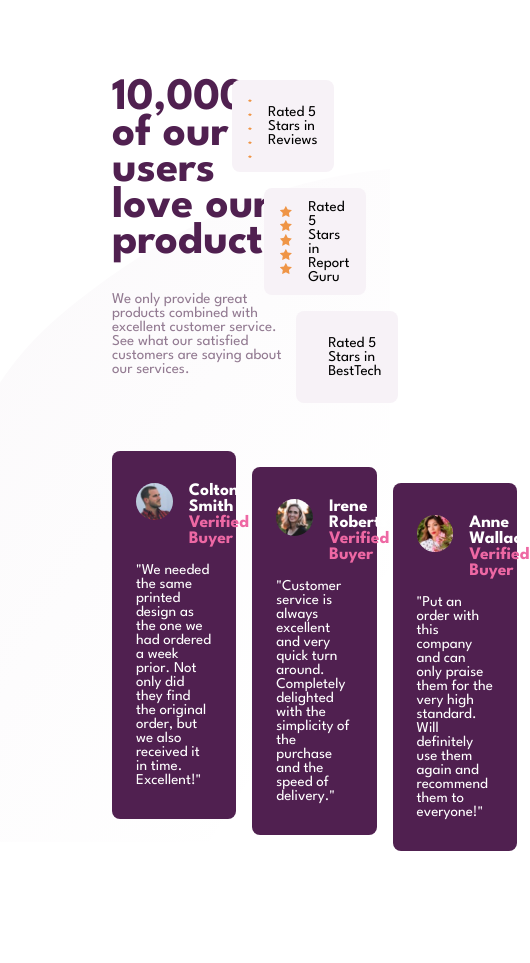
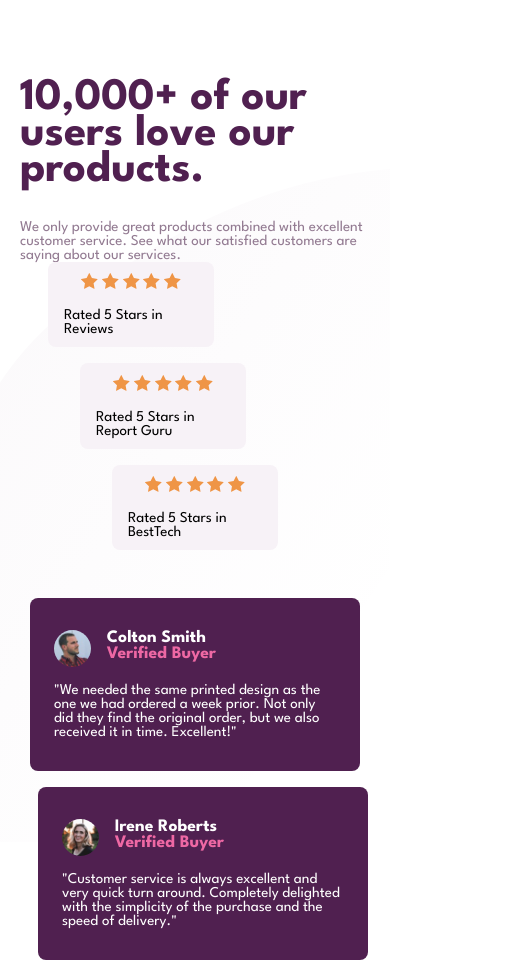
Before and after one commit to CoroWright/social-proof-section, a plain HTML site: page index.html in a window 390 px wide. Shown: the top 963 px of the page, 530 px wide, since content can reach past the window. Before the commit the page ends 899 px from the top, so only its background shows below. Drawn offline with Linux system fonts and the light colour scheme.

Commit message:
added a media query

```diff
--- a/index.html
+++ b/index.html
@@ -33,7 +33,7 @@
 
     <div class="container-2">
 
-      <div class="reviews [ COMPOSITION | starratings-flex starratings-padding starratings-reviews-left starratings-gap starratings-first ] [ UTILITY | starratings-bgcolor starratings-border-radius ]">
+      <div class="reviews 5-star-reviews [ COMPOSITION | starratings-flex starratings-padding starratings-reviews-left starratings-gap starratings-first ] [ UTILITY | starratings-bgcolor starratings-border-radius ]">
         <div class="star">
           <img src="images/icon-star.svg">
           <img src="images/icon-star.svg">
@@ -45,7 +45,7 @@
         <p>Rated 5 Stars in Reviews</p>
       </div>
 
-      <div class="report-guru [ COMPOSITION | starratings-flex starratings-padding starratings-margin-top starratings-gap starratings-middle ] [ UTILITY | starratings-bgcolor starratings-border-radius ]">
+      <div class="report-guru 5-star-reviews [ COMPOSITION | starratings-flex starratings-padding starratings-margin-top starratings-gap starratings-middle ] [ UTILITY | starratings-bgcolor starratings-border-radius ]">
         <div class="star">
           <img src="images/icon-star.svg">
           <img src="images/icon-star.svg">
@@ -57,7 +57,7 @@
         <p>Rated 5 Stars in Report Guru</p>
       </div>
 
-      <div class="best-tech [ COMPOSITION | starratings-flex starratings-padding starratings-margin-top starratings-gap ] [ UTILITY | starratings-bgcolor starratings-border-radius ]">
+      <div class="best-tech [ COMPOSITION 5-star-reviews | starratings-flex starratings-padding starratings-margin-top starratings-gap ] [ UTILITY | starratings-bgcolor starratings-border-radius ]">
         <div class="star">
           <img src="images/icon-star.svg">
           <img src="images/icon-star.svg">
--- a/style.css
+++ b/style.css
@@ -162,3 +162,38 @@ img {
 }
 
 /* Exemption */
+
+@media (max-width: 600px) {
+
+    .container-1-flex {
+        display: flex;
+        flex-direction: column;
+        align-items: center;
+    }
+
+    .starratings-flex {
+        display: flex;
+        flex-direction: column;
+        justify-content: center;
+        align-items: center;
+    }
+
+    .container-3-flex {
+        display: flex;
+        flex-direction: column;
+        align-items: center;
+    }
+
+    .review-1 {
+        width: 330px;
+    }
+
+    .review-2 {
+        width: 330px;
+    }
+
+    .review-3 {
+        width: 330px;
+    }
+
+}
```
